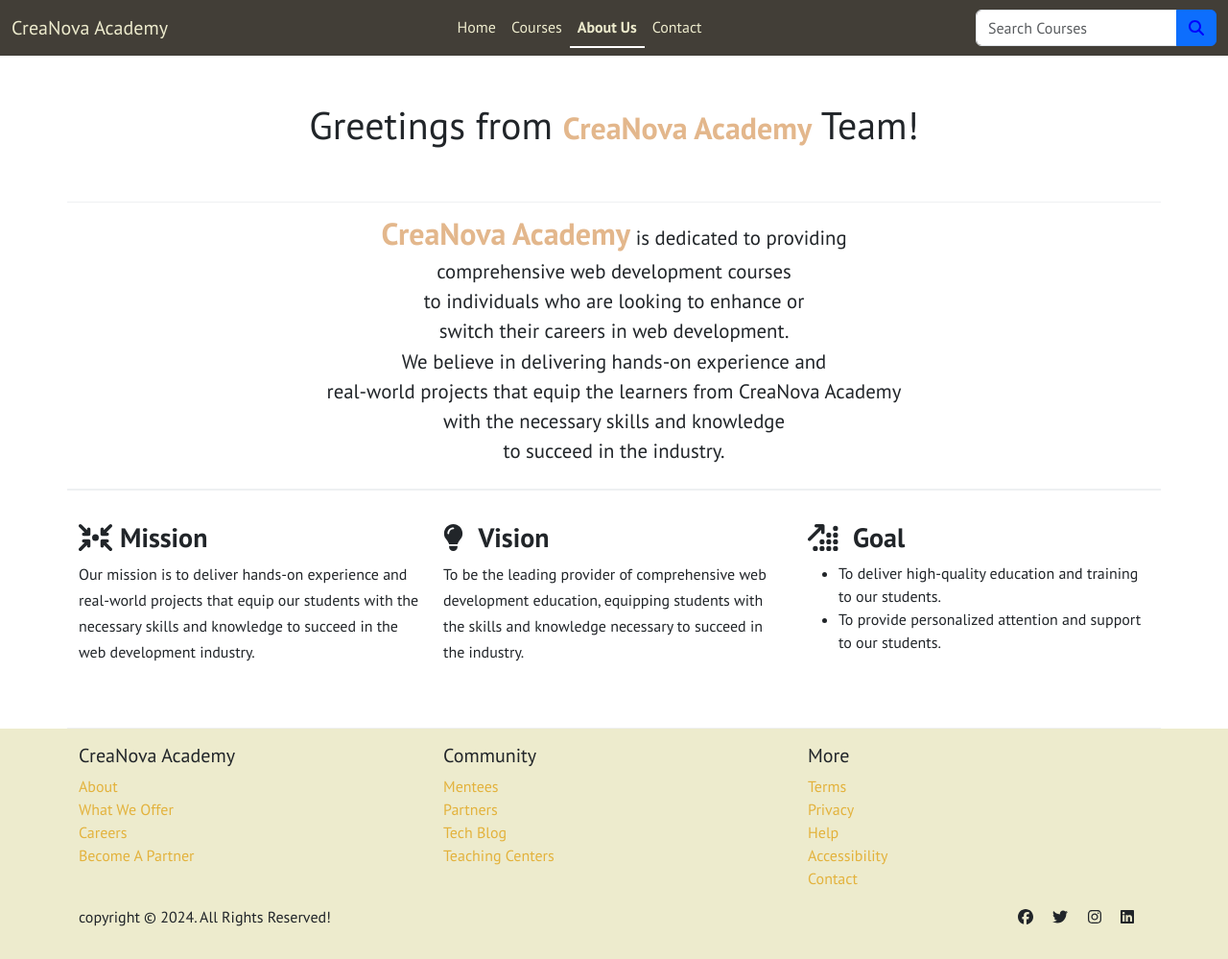
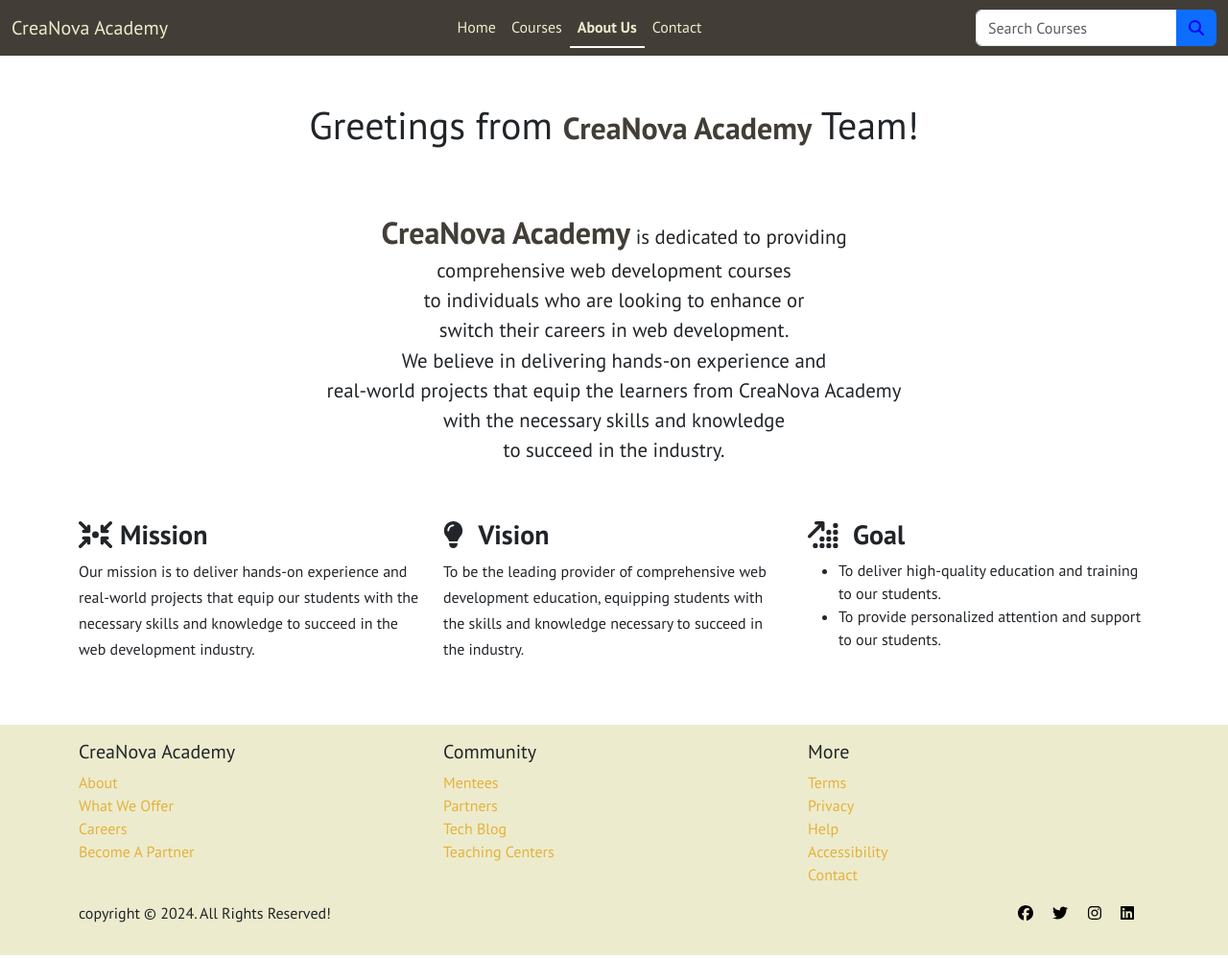
Before and after one commit to Pyae-Sone8816/creanova-academy-finalversion, a plain HTML site: page about-us.html in a window 1280 px wide. Shown: the whole page at 96% size. Drawn offline with nearby package versions, Linux system fonts and the light colour scheme.

Commit message:
modifying

```diff
--- a/about-us.html
+++ b/about-us.html
@@ -104,7 +104,7 @@
       Greetings from <span class="heading">CreaNova Academy</span> Team!
     </h1>
     <div class="container py-2">
-      <p class="text-center text-align">
+      <p class="ambition text-center text-align">
         <span class="text-heading">CreaNova Academy</span> is dedicated to
         providing
         <br />
@@ -203,11 +203,11 @@
           <div class="col-md-6 text-center text-md-start">
             <p>copyright © 2024. All Rights Reserved!</p>
           </div>
-          <div class="col -md-6 text-center text-md-end">
-            <i class="fa-brands fa-facebook me-3"></i>
-            <i class="fa-brands fa-twitter me-3"></i>
-            <i class="fa-brands fa-instagram me-3"></i>
-            <i class="fa-brands fa-linkedin me-3"></i>
+          <div class="icon col-md-6 text-center text-md-end">
+            <a href="#"><i class="fa-brands fa-facebook me-3"></i></a>
+            <a href="#"> <i class="fa-brands fa-twitter me-3"></i></a>
+            <a href="#"><i class="fa-brands fa-instagram me-3"></i></a>
+            <a href="#"> <i class="fa-brands fa-linkedin me-3"></i></a>
           </div>
         </div>
       </div>
--- a/style.css
+++ b/style.css
@@ -17,10 +17,6 @@ a {
 .carousel-caption {
   background: rgba(0, 0, 0, 0.5);
 }
-.container {
-  border-bottom: 1px solid #eef0f2;
-  border-top: 1px solid #eef0f2;
-}
 .bg-footer {
   background-color: #edebcd;
 }
@@ -37,14 +33,17 @@ footer a {
   color: white !important;
 }
 .heading {
-  color: #e3b78c !important ;
+  color: #423e37 !important ;
   font-weight: bold;
   font-size: 2rem;
 }
 .text-heading {
-  color: #e3b78c !important ;
+  color: #423e37 !important ;
   font-weight: bold;
   font-size: 2rem;
+}
+.ambition {
+  line-height: 1.4 rem;
 }
 .text-align {
   font-size: 1.3rem;
@@ -54,6 +53,6 @@ footer a {
   line-height: 1.7;
   text-align: left;
 }
-footer .container {
-  border: none !important;
+.icon a {
+  color: black !important;
 }
```
Also changed, not shown: contact.html (+6 -5 lines), courses.html (+5 -5 lines), index.html (+5 -5 lines).
